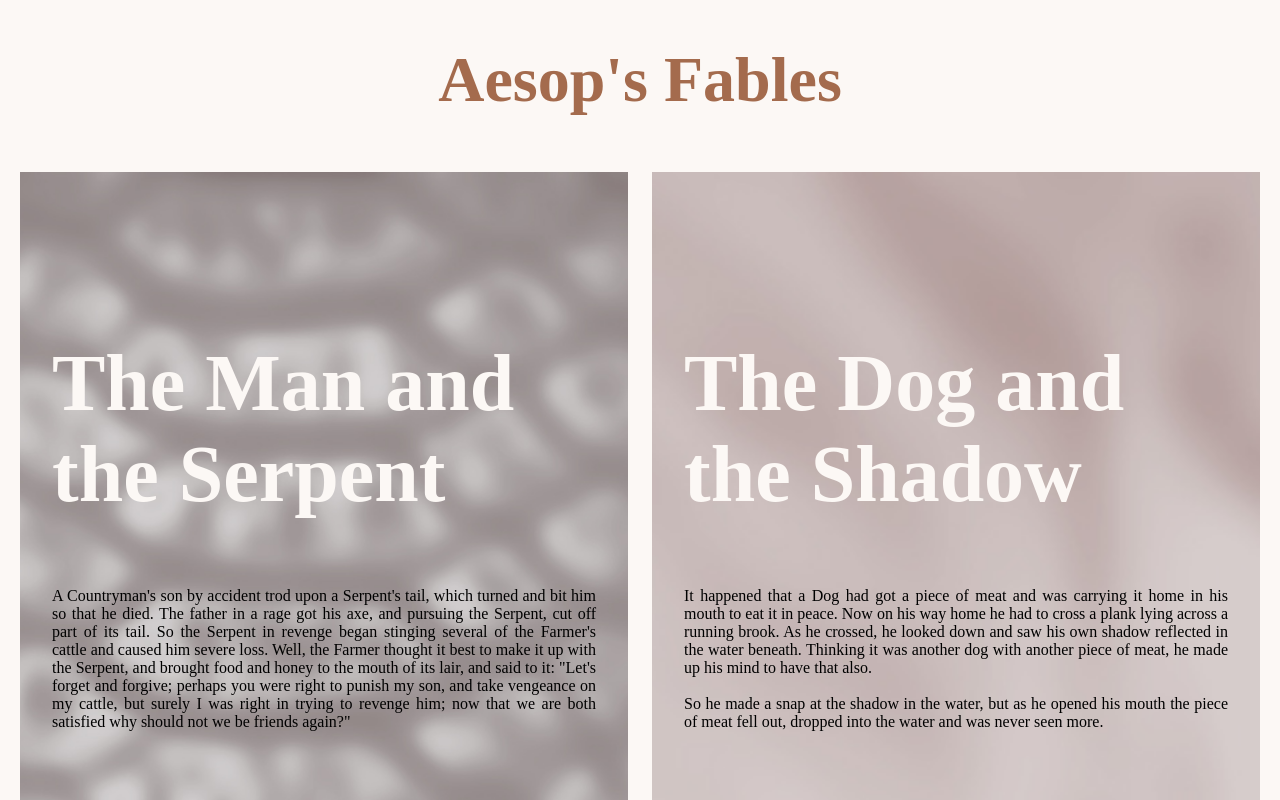
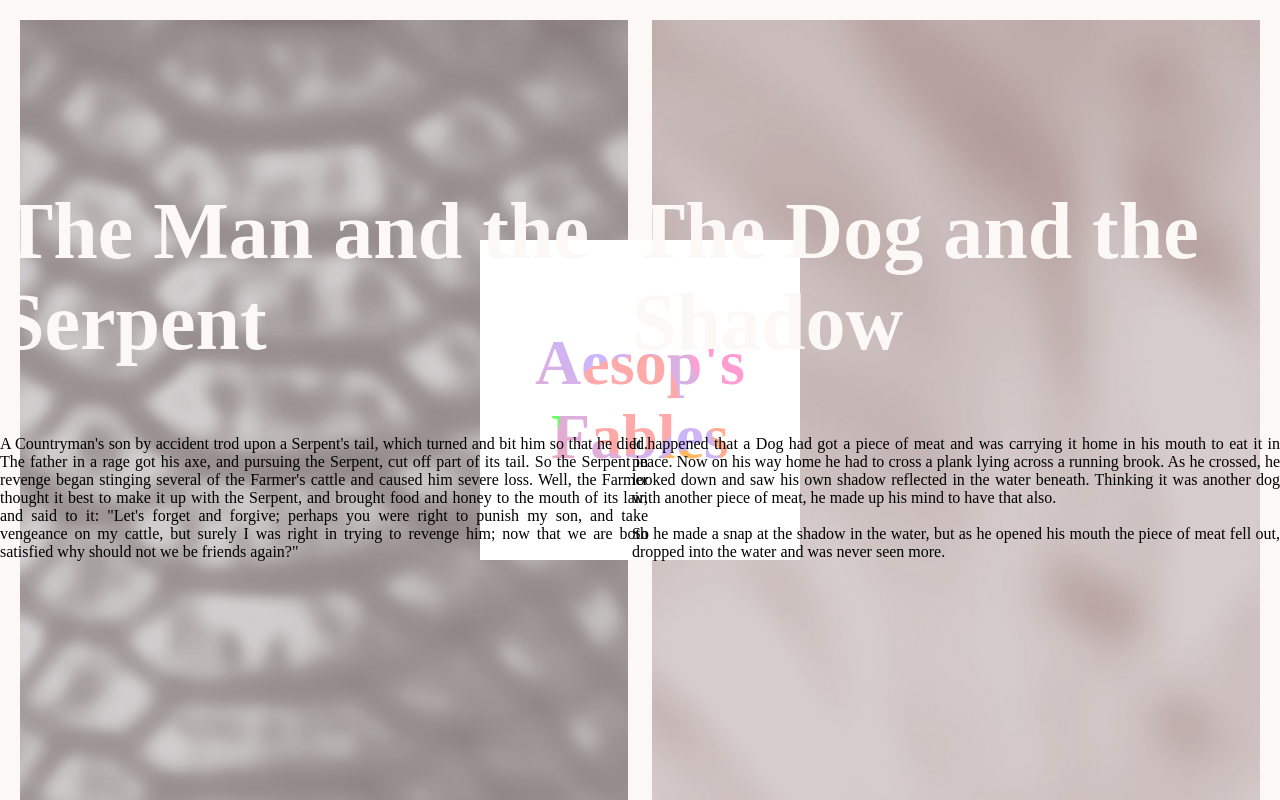
Before and after one commit to yvannick/b3-project01-aesop, a plain HTML site: page index.html in a window 1280 px wide. Shown: the top 800 px of the page. Drawn offline with nearby package versions, Linux system fonts and the light colour scheme; a web font is replaced by a local one.

Commit message:
Deplacement commit
j'ai changé le titre
CA MARCHE PAS

```diff
--- a/css/master.css
+++ b/css/master.css
@@ -2,6 +2,120 @@ body {
   background: #FCF8F5;
 
 }
+
+@import url('https://fonts.googleapis.com/css?family=Titan+One');
+
+/* body{text-align:center} */
+div{display:center;position:absolute}
+
+
+.container{
+	width:320px;
+	height:320px;
+	top:50%;
+	left:50%;
+	transform:translate(-50%,-50%)
+	}
+
+h1{
+	background:#fff;
+	width:100%;
+	height:100%;
+	margin:0;
+	padding:0;
+	display:flex;
+	font-family:'Titan One',cursive;
+	font-size:90px;
+	font-weight:700;
+	flex-flow:row wrap;
+	align-content:center;
+	justify-content:center
+	}
+
+h1 span{width:100%;position:relative}
+
+h1 span:before{
+	background:linear-gradient(45deg,#fc5c7d,#6a82fb,#fc5c7d);
+	width:100%;
+	height:100%;
+	display:block;
+	position:absolute;
+	content:"";
+	mix-blend-mode:screen
+	}
+
+[class*="blobs"]
+	{mix-blend-mode:color;animation:blobs 15s ease-in-out infinite alternate}
+
+.blobs_1{
+	background:#ff1493;
+	width:60px;
+	height:60px;
+	top:90px;
+	left:210px
+	}
+
+.blobs_2{
+	background:#ff4500;
+	width:80px;
+	height:80px;
+	top:155px;
+	left:230px
+	}
+
+.blobs_3{
+	background:#00ff00;
+	width:60px;
+	height:60px;
+	top:145px;
+	left:20px
+	}
+
+.blobs_4{
+	background:#ff0000;
+	width:100px;
+	height:100px;
+	top:115px;
+	left:100px
+	}
+
+.blobs_5{
+	background:#ffff00;
+	width:50px;
+	height:50px;
+	top:55px;
+	left:70px
+	}
+
+.blobs_6{
+	background:#00ffff;
+	width:60px;
+	height:60px;
+	top:220px;
+	left:55px
+	}
+
+.blobs_7{
+	background:#ff8c00;
+	width:50px;
+	height:50px;
+	top:210px;
+	left:180px
+	}
+
+@keyframes blobs{
+	0%{border-radius:26% 74% 61% 39% / 54% 67% 33% 46%}
+	10%{border-radius:74% 26% 47% 53% / 68% 46% 54% 32%}
+	20%{border-radius:48% 52% 30% 70% / 27% 37% 63% 73%}
+	30%{border-radius:73% 27% 57% 43% / 28% 67% 33% 72%}
+	40%{border-radius:63% 37% 56% 44% / 25% 28% 72% 75%}
+	50%{border-radius:39% 61% 70% 30% / 61% 29% 71% 39%}
+	60%{border-radius:27% 73% 29% 71% / 73% 51% 49% 27%}
+	70%{border-radius:39% 61% 65% 35% / 74% 65% 35% 26%}
+	80%{border-radius:55% 45% 37% 63% / 38% 30% 70% 62%}
+	90%{border-radius:25% 75% 70% 30% / 39% 50% 50% 61%}
+	100%{border-radius:66% 34% 33% 67% / 65% 73% 27% 35%}
+	}
 
 article {
   display: flex;
--- a/index.html
+++ b/index.html
@@ -10,7 +10,17 @@
 
     <header>
 
-      <h1>Aesop's Fables</h1>
+      <div class="container">
+	<h1><span>Aesop's<br>Fables</span></h1>
+
+	<div class="blobs_1"></div>
+	<div class="blobs_2"></div>
+	<div class="blobs_3"></div>
+	<div class="blobs_4"></div>
+	<div class="blobs_5"></div>
+	<div class="blobs_6"></div>
+	<div class="blobs_7"></div>
+</div>
 
     </header>
 
```
